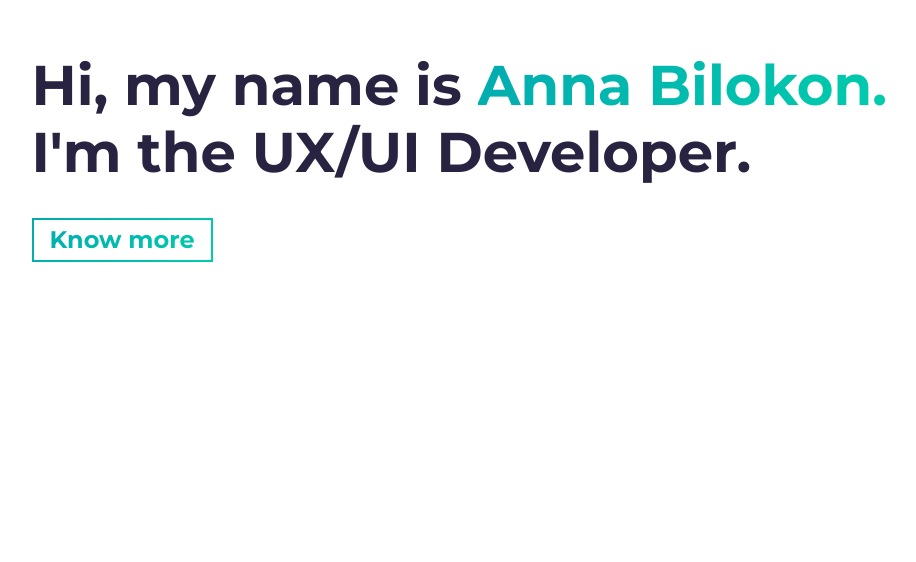
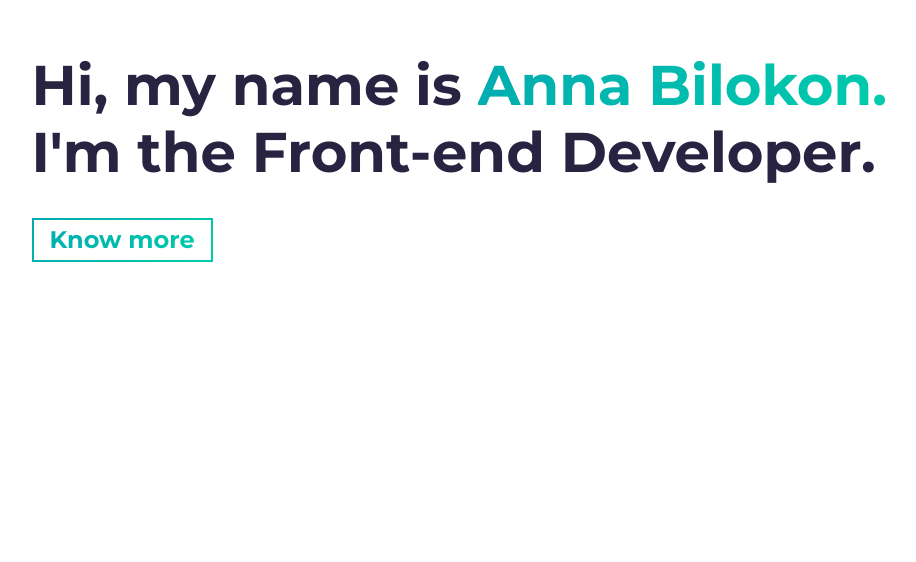
Before and after one commit to AnnaBilokon/simplefolio, a website built with Parcel: page src/index.html in a window 1280 px wide. Shown: the part 238-800 px from the top of the page, without its empty margins (46-962 px from the left). Built offline with nearby package versions, Linux system fonts and the light colour scheme.

Commit message:
changes in the title

```diff
--- a/src/index.html
+++ b/src/index.html
@@ -48,7 +48,7 @@
         <h1 class="hero-title load-hidden">
           Hi, my name is <span class="text-color-main">Anna Bilokon.</span>
           <br />
-          I'm the UX/UI Developer.
+          I'm the Front-end Developer.
         </h1>
         <p class="hero-cta load-hidden">
           <a rel="noreferrer" class="cta-btn cta-btn--hero" href="#about"
```
